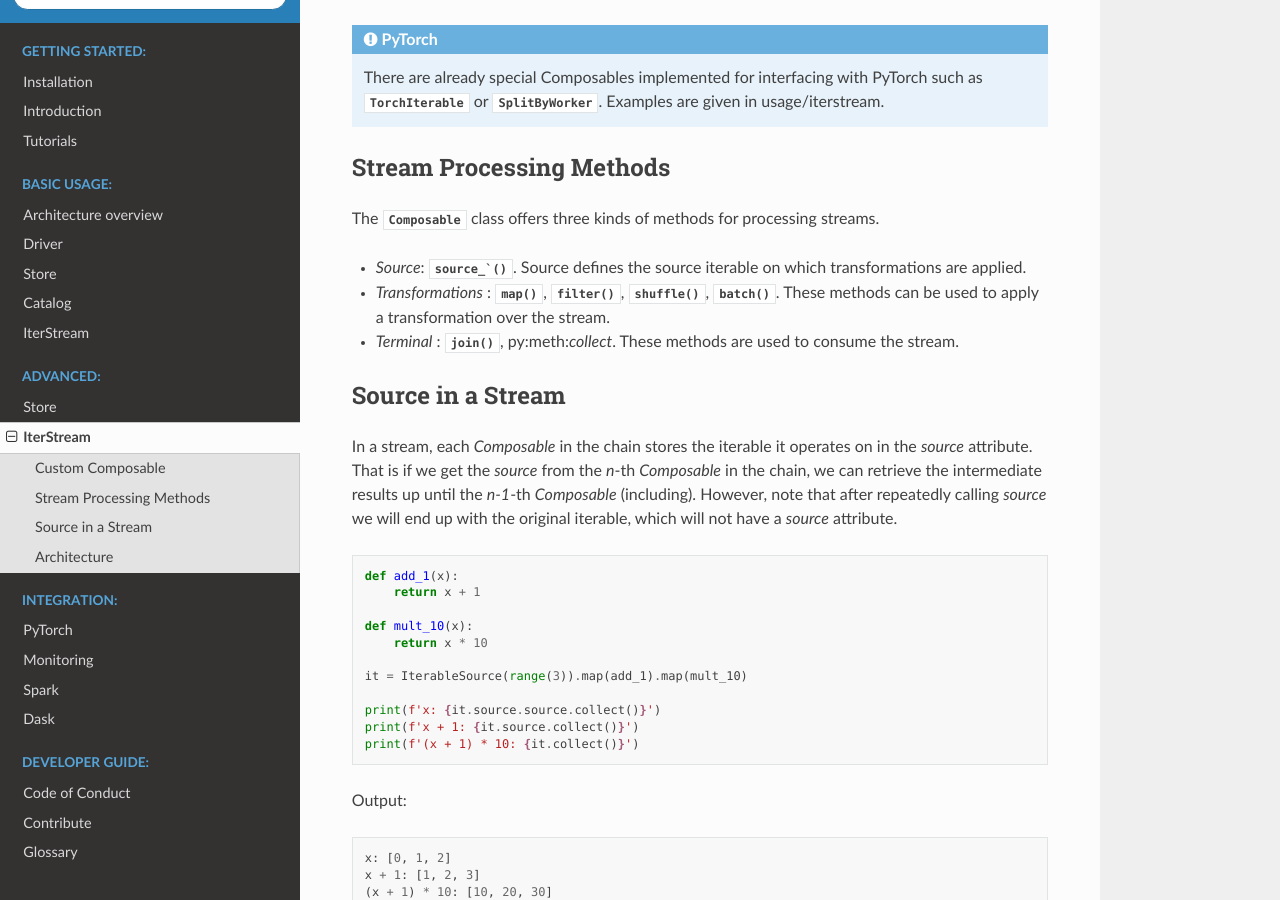
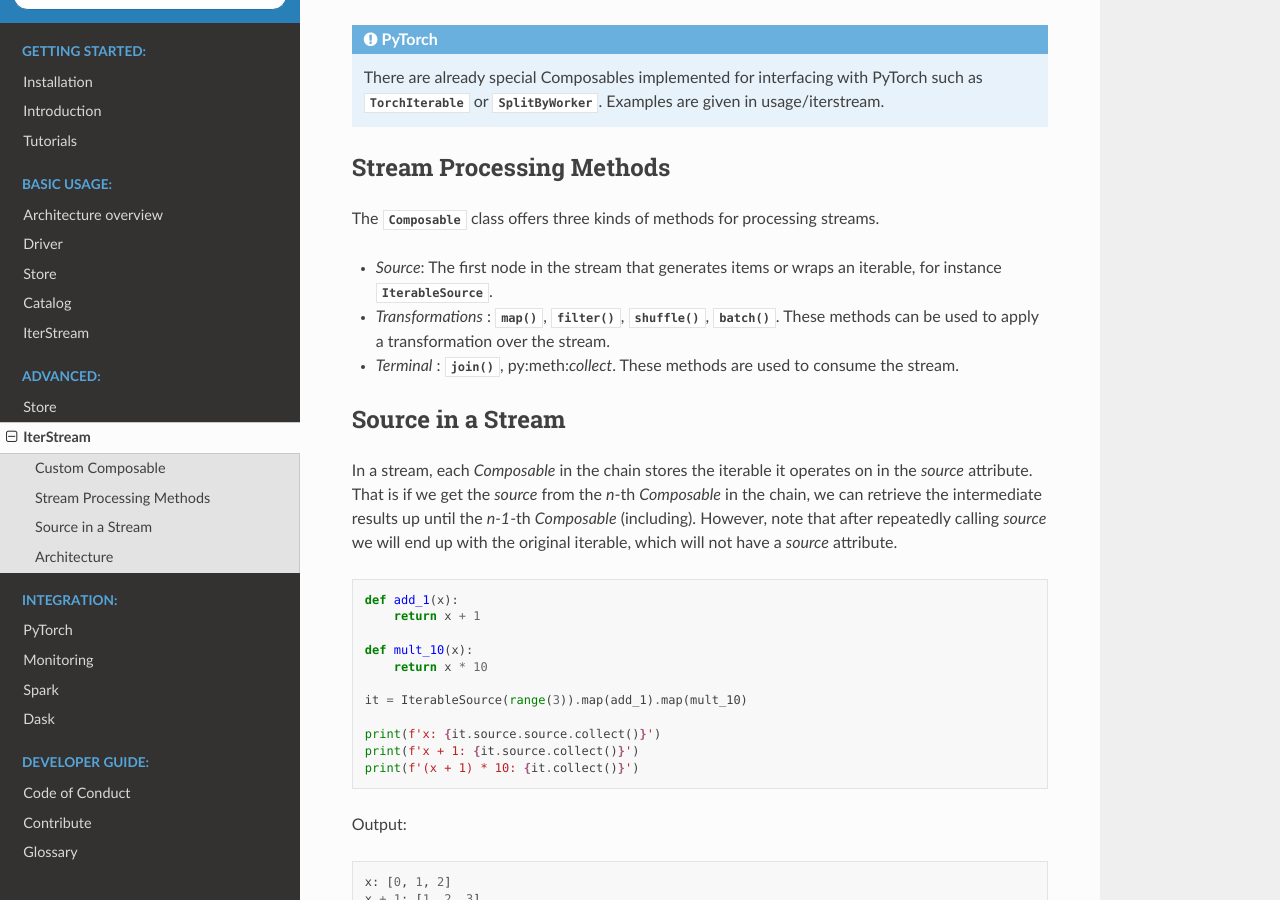
Before and after one commit to merantix-momentum/squirrel-core, a Sphinx documentation site: the page built from docs/advanced/iterstream.rst, in a window 1280 px wide and 900 px high, scrolled down 2669 px. Built offline with Sphinx 7.4.7 and the Read the Docs theme 2.0.0, drawn with Linux system fonts in a browser that asks for light colours; the version number is read from the project's files by our own code.

Commit message:
Update docs/advanced/iterstream.rst
Co-authored-by: Alireza Sohofi <a.sohofi@gmail.com>

```diff
--- a/docs/advanced/iterstream.rst
+++ b/docs/advanced/iterstream.rst
@@ -139,7 +139,8 @@ Stream Processing Methods
 -------------------------
 The :py:class:`Composable` class offers three kinds of methods for processing streams.
 
-* *Source*: :py:meth:`source_``. Source defines the source iterable on which transformations are applied.
+* *Source*: The first node in the stream that generates items or wraps an iterable, for instance :py:class:`IterableSource`.
+
 * *Transformations* : :py:meth:`map`, :py:meth:`filter`, :py:meth:`shuffle`, :py:meth:`batch`. These methods can be used to apply a transformation over the stream.
 * *Terminal* : :py:meth:`join`, py:meth:`collect`. These methods are used to consume the stream.
 
```
